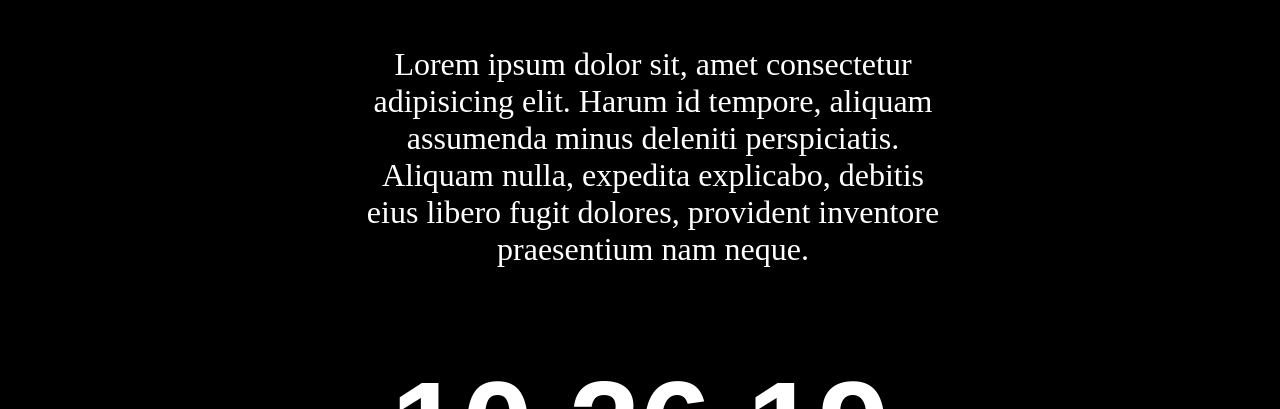
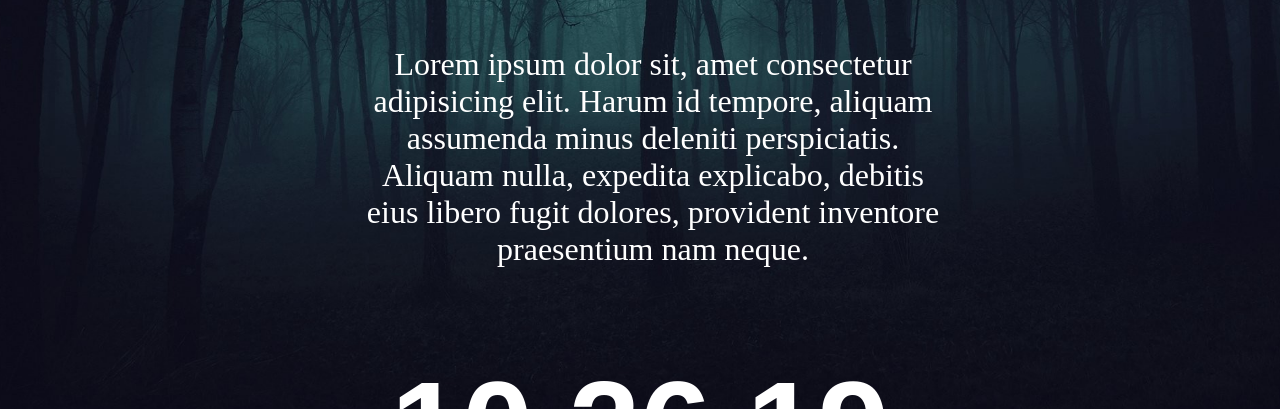
Before and after one commit to gggriffin/FoF, a plain HTML site: page index.html in a window 1280 px wide. Shown: the part 391-800 px from the top of the page. Drawn offline with Linux system fonts and the light colour scheme; the site is published under a folder, as on GitHub Pages, so addresses that start at the root find nothing; a web font is replaced by a local one.

Commit message:
edited path

```diff
--- a/styles.css
+++ b/styles.css
@@ -249,7 +249,7 @@ body {
     left: calc(-1 * var(--gap-horizontal));
     width: calc(100% + var(--gap-horizontal) * 2);
     height: calc(100% + var(--gap-vertical) * 2);
-    background: url(/img/fof_background.jpg) no-repeat 50% 0;
+    background: url(./img/fof_background.jpg) no-repeat 50% 0;
     background-color: var(--blend-color-1);
     background-size: cover;
     transform: translate3d(0, 0, 0);
```
